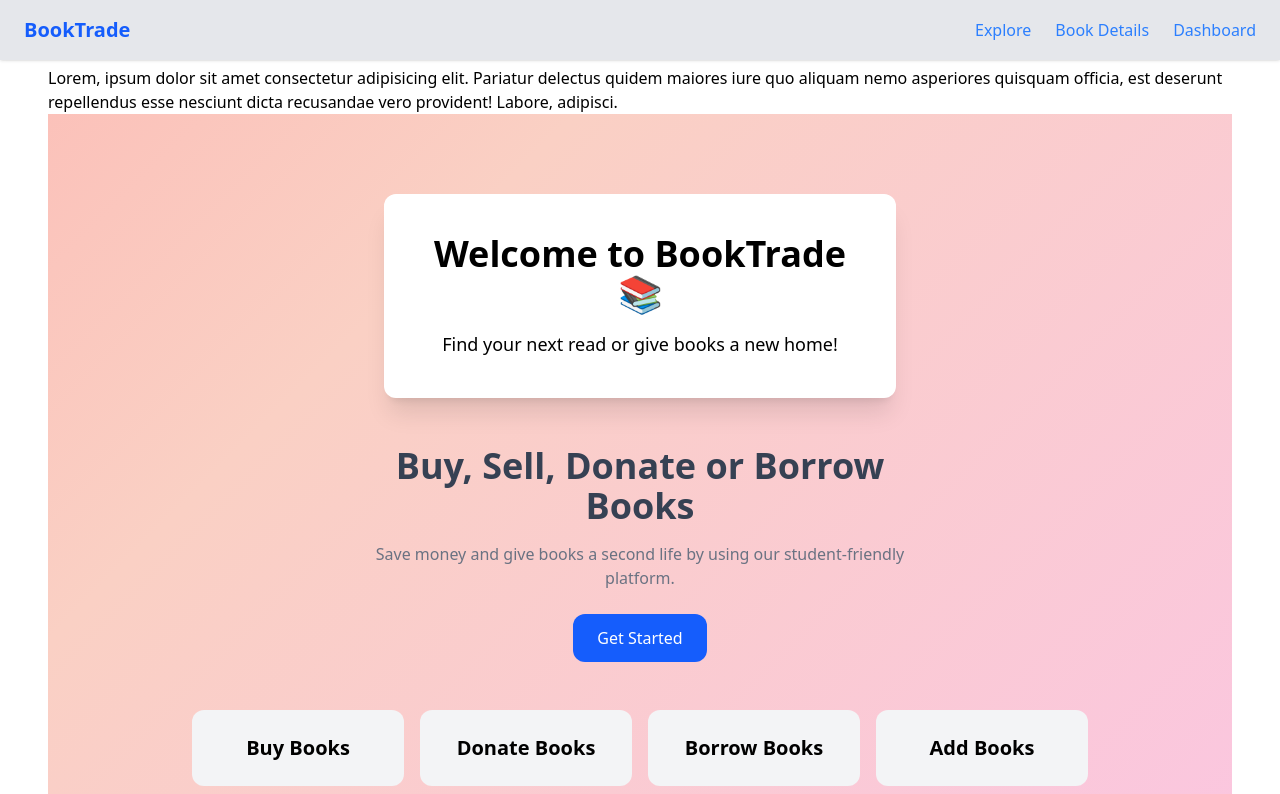
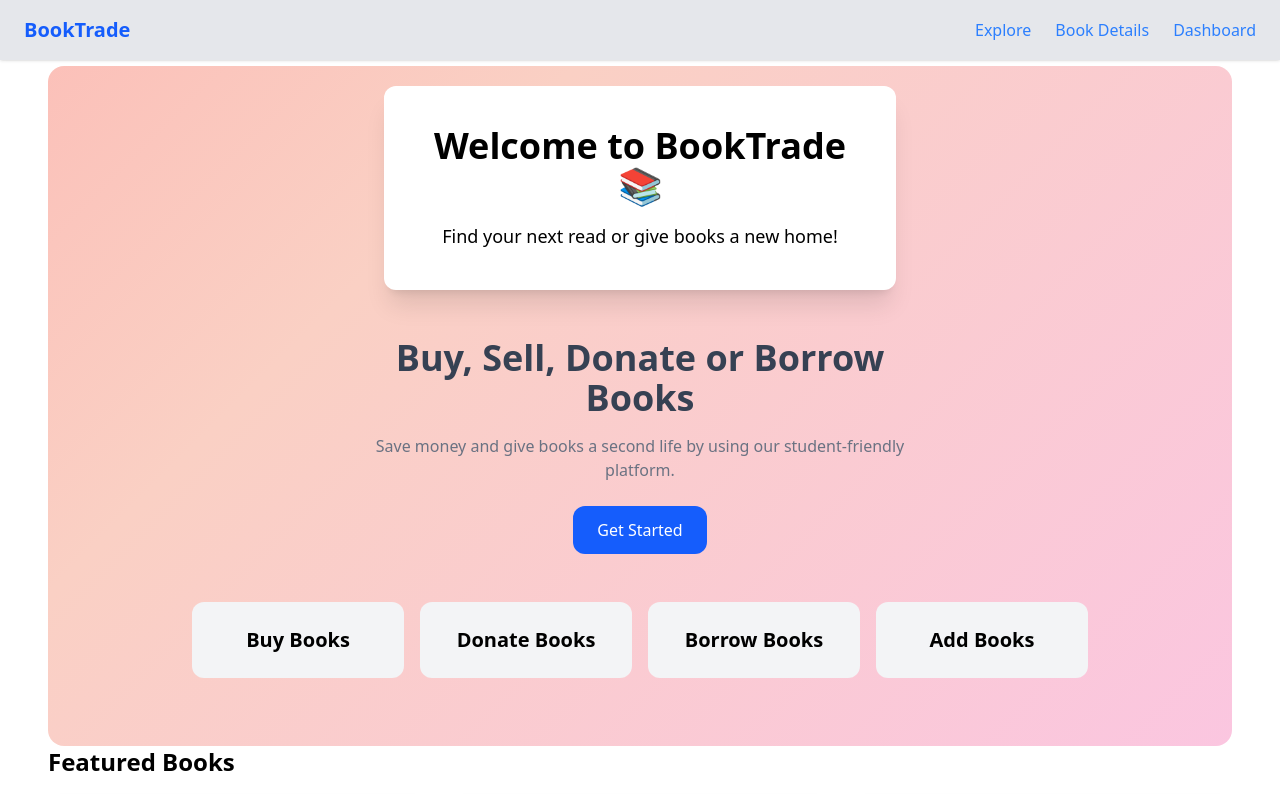
Before and after one commit to vipin205/BookTrade, a React (Vite) app: page / in a window 1280 px wide. Shown: the top 794 px of the page. Built offline with nearby package versions, Linux system fonts and the light colour scheme.

Commit message:
added hover touch effect

```diff
--- a/src/Pages/Home.jsx
+++ b/src/Pages/Home.jsx
@@ -30,10 +30,9 @@ export default function Home() {
 
   return (
     <div className="px-6 mt-1.5 md:px-12">
-      <p>Lorem, ipsum dolor sit amet consectetur adipisicing elit. Pariatur delectus quidem maiores iure quo aliquam nemo asperiores quisquam officia, est deserunt repellendus esse nesciunt dicta recusandae vero provident! Labore, adipisci.</p>
       {/* Hero Section */}
 
-      <div className="animated-gradient min-h-fit md:min-h-screen flex items-center justify-center px-4">
+      <div className="animated-gradient flex items-center justify-center px-4 py-5 rounded-2xl">
         <div className="flex flex-col items-center justify-center text-center space-y-12 w-full">
           {/* Welcome Card */}
           <div className="bg-white bg-opacity-70 backdrop-blur section-hover-effect1 p-6 sm:p-10 rounded-xl shadow-xl w-full max-w-lg">
@@ -68,7 +67,10 @@ export default function Home() {
               <div
                 key={item}
                 onClick={() => handleClick(item)}
-                className="bg-gray-100 rounded-xl p-6 text-center hover:bg-blue-100 cursor-pointer transition section-hover-effect1"
+                className="bg-gray-100 rounded-xl p-6 text-center
+             hover:bg-blue-100 active:bg-blue-200 focus:bg-blue-200
+             hover:scale-105 transition transform duration-200
+             cursor-pointer section-hover-effect1"
               >
                 <h2 className="text-xl font-semibold">{item} Books</h2>
               </div>
```
